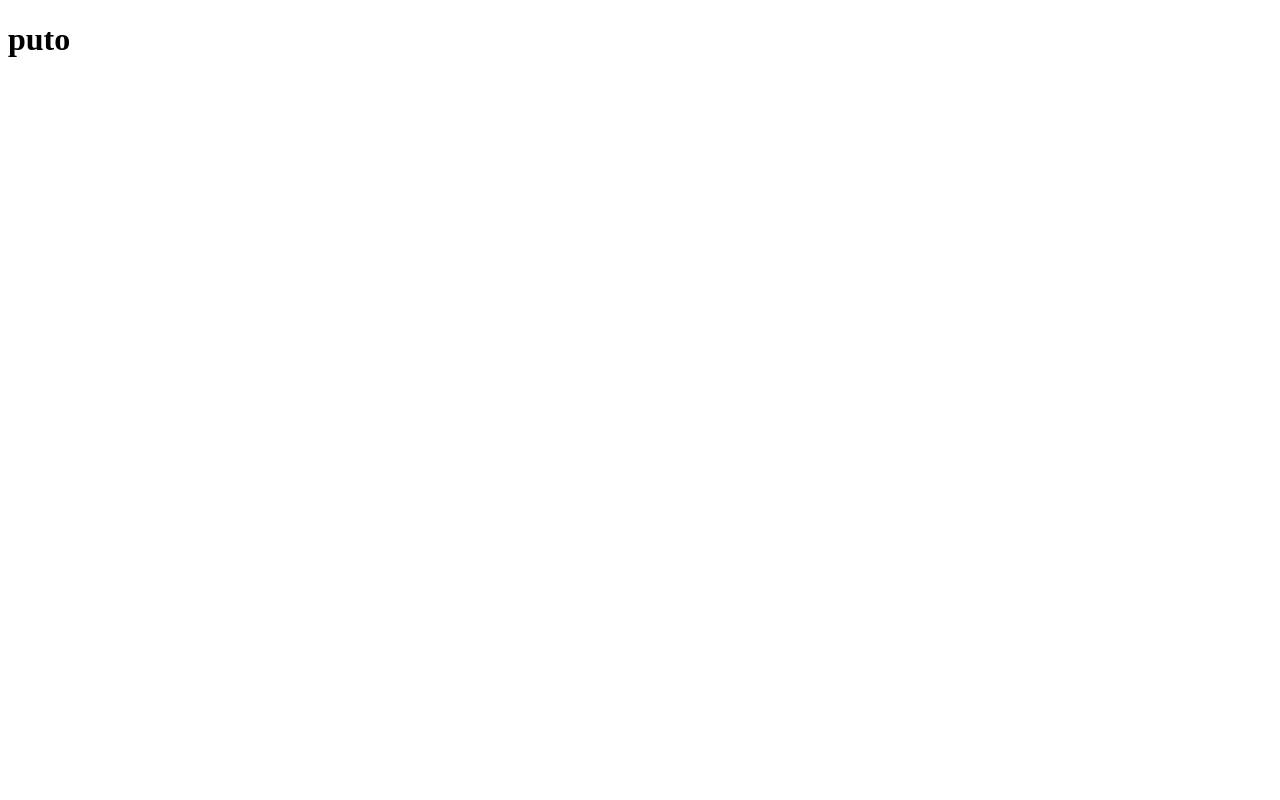
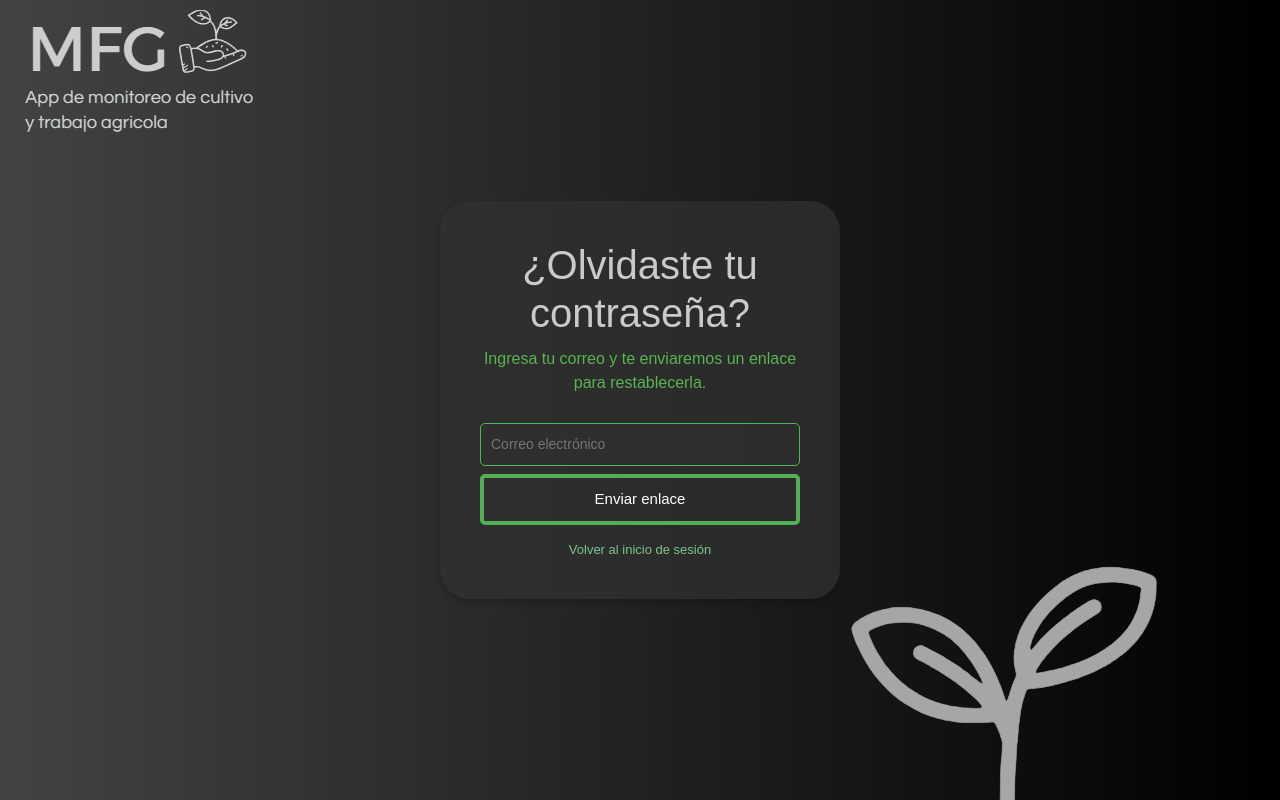
Before and after one commit to CarlosGM2403/Proyecto-SENA, a Flask app: page /forgot-password in a window 1280 px wide. Before the commit the page is almost empty. Run offline with Flask 3, Linux system fonts and the light colour scheme.

Commit message:
Agregado forgot_password Esteban

```diff
--- a/src/app.py
+++ b/src/app.py
@@ -1,4 +1,4 @@
-from flask import Flask, render_template
+from flask import Flask, render_template, redirect, url_for
 
 app = Flask(__name__)
 
--- /dev/null
+++ b/src/static/css/forgot_password.css
@@ -0,0 +1,90 @@
+ body {
+            font-family: Arial, sans-serif;
+            background: #000000;  /* fallback for old browsers */
+            background: -webkit-linear-gradient(to right, #434343, #000000);  /* Chrome 10-25, Safari 5.1-6 */
+            background: linear-gradient(to right, #434343, #000000); /* W3C, IE 10+/ Edge, Firefox 16+, Chrome 26+, Opera 12+, Safari 7+ */
+            display: flex;
+            align-items: center;
+            justify-content: center;
+            height: 100vh;
+            margin: 0;
+        }
+
+        /* logo MFG */
+        .logo {
+            position: absolute;
+            top: 10px;
+            left: 10px;
+            width: 50px ;
+            height: auto;
+        }
+
+        .container {
+            background: rgba(49, 49, 49, 0.747);
+            padding: 40px;
+            border-radius: 30px;
+            box-shadow: 0 4px 10px rgba(0,0,0,0.2);
+            width: 400px;
+            text-align: center;
+        }
+
+        h2 {
+            font-size: 2.5rem;
+            margin-bottom: 10px;
+            color: #cacaca;
+        }
+
+        p {
+            font-size: 1rem;
+            color: #59b451;
+            margin-bottom: 20px;
+        }
+
+        input {
+            background-color: rgba(49, 49, 49, 0.603);
+            width: 100%;
+            padding: 10px;
+            margin: 8px 0;
+            border-radius: 5px;
+            border: 1px solid #4db856;
+            font-size: 14px;
+            color: aliceblue;
+        }
+
+        button {
+            width: 100%;
+            background: transparent;
+            color: white;
+            padding: 10px;
+            border: 4px solid rgb(82, 175, 82);
+            border-radius: 5px;
+            cursor: pointer;
+            font-size: 15px;
+        }
+
+        button:hover {
+            background: #54c55a;
+        }
+
+        a {
+            display: block;
+            margin-top: 15px;
+            font-size: 13px;
+            color: #7cc58e;
+            text-decoration: none;
+        }
+
+        a:hover {
+            text-decoration: underline;
+        }
+
+        .planta {
+            position: fixed;
+            bottom: -4rem;
+            right: 15rem;
+            max-width: 200px !important;
+            height: auto !important;
+            z-index: -1;
+            display: block;
+            pointer-events: none;
+        }
--- a/src/templates/auth/forgot_password.html
+++ b/src/templates/auth/forgot_password.html
@@ -1,11 +1,30 @@
-<!DOCTYPE html>
-<html lang="en">
-<head>
-    <meta charset="UTF-8">
-    <meta name="viewport" content="width=, initial-scale=1.0">
-    <title>Document</title>
-</head>
-<body>
-    <h1>puto</h1>
-</body>
-</html>
+{% extends 'base.html' %}
+
+{% block title %}Login{% endblock %}
+
+{% block customCSS %}
+<link rel="stylesheet" href="{{ url_for('static', filename='css/forgot_password.css') }}">
+{% endblock %}
+
+{% block body %}
+
+    <div class="logo">
+        <img src="static/img/logo_icon.png" alt="Logo">
+    </div>
+
+    <div class="container">
+        <h2>¿Olvidaste tu contraseña?</h2>
+        <p>Ingresa tu correo y te enviaremos un enlace para restablecerla.</p>
+
+        <form action="procesar_olvido" method="POST">
+            <input type="email" name="email" placeholder="Correo electrónico" required>
+            <button type="submit">Enviar enlace</button>
+        </form>
+
+        <a href="{{ url_for('login') }}">Volver al inicio de sesión</a>
+    </div>
+
+    <div class="planta">
+        <img src="static/img/plantaa.png" alt="planta">
+    </div>
+{% endblock %}
```
